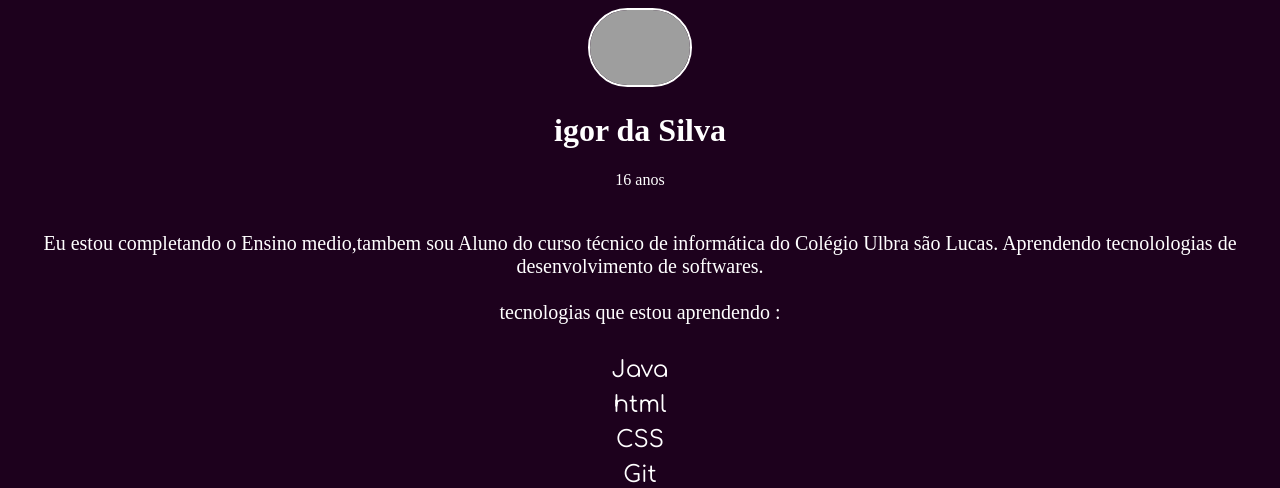
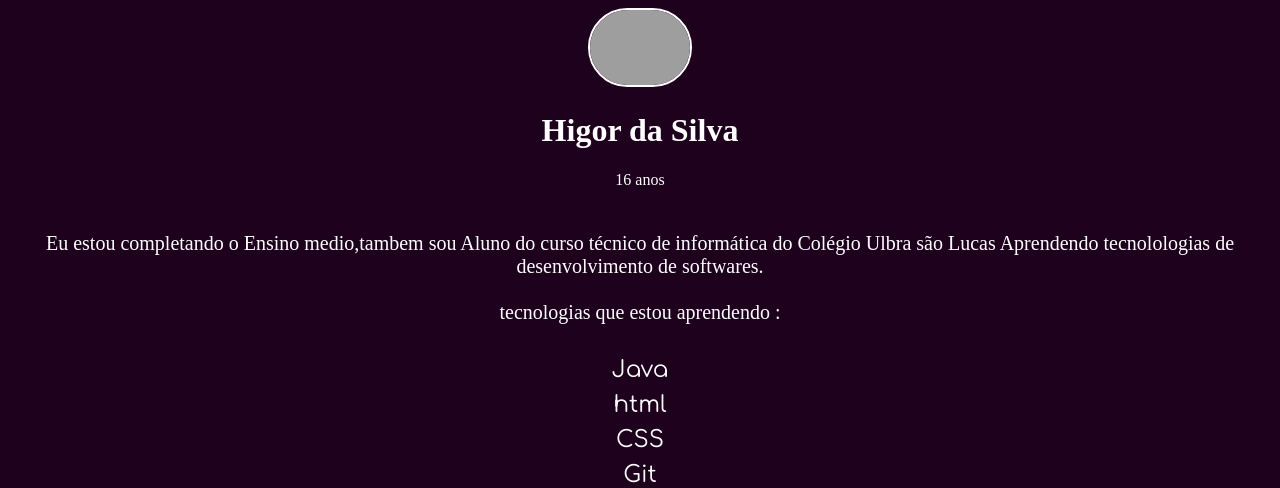
Before and after one commit to HigorLegal/site-portifolio, a plain HTML site: page portifólio/index.html in a window 1280 px wide. Shown: the top 488 px of the page. Drawn offline with nearby package versions, Linux system fonts and the light colour scheme; grey boxes are pictures that could not be loaded.

Commit message:
Update index.html

```diff
--- a/portifólio/index.html
+++ b/portifólio/index.html
@@ -19,12 +19,12 @@
         </div>
         <div class="info">
             <h1>
-                igor da Silva
+                Higor da Silva
             </h1>
             <p>16 anos</p>
             <p class="about">
                 <br>
-                Eu estou completando o Ensino medio,tambem sou Aluno do curso técnico de informática do Colégio Ulbra são Lucas.
+                Eu estou completando o Ensino medio,tambem sou Aluno do curso técnico de informática do Colégio Ulbra são Lucas
                 Aprendendo tecnolologias de desenvolvimento de softwares.
 
                 <br>
```
